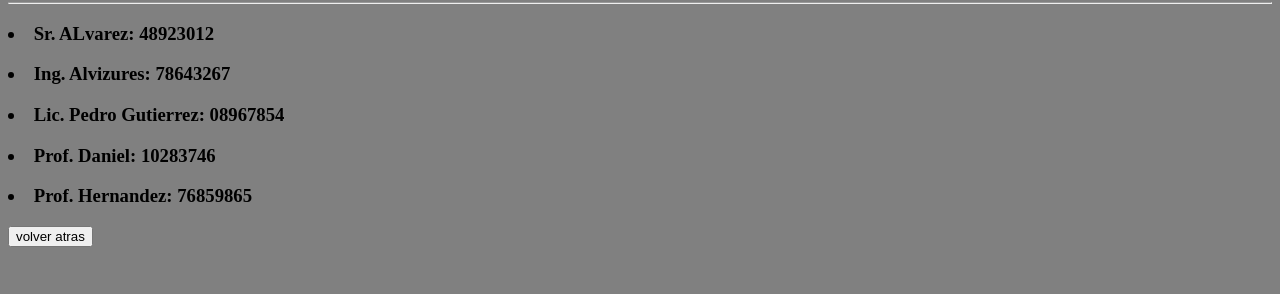
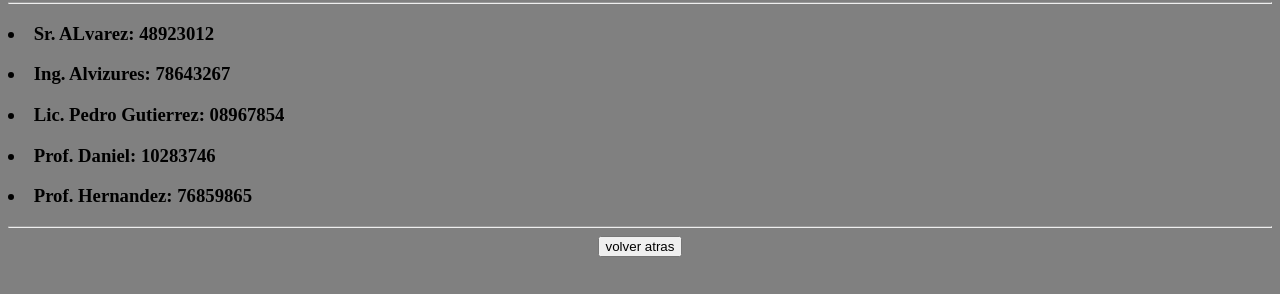
Before and after one commit to Cristian-ze/Curriculum1, a plain HTML site: page Referencias.html in a window 1280 px wide. Shown: the part 78-372 px from the top of the page. Drawn offline with Linux system fonts and the light colour scheme.

Commit message:
Update Referencias.html

```diff
--- a/Referencias.html
+++ b/Referencias.html
@@ -12,7 +12,8 @@
 <h3><li> Lic. Pedro Gutierrez: 08967854 </li></h3>
 <h3><li> Prof. Daniel: 10283746 </li></h3>
 <h3><li> Prof. Hernandez: 76859865 </li></h3>
-<input type="button" onclick="history.back()" name="volver atras" value="volver atras">
+<hr>
+<center><input type="button" onclick="history.back()" name="volver atras" value="volver atras"></center>
 
 </body>
 </html>
```
